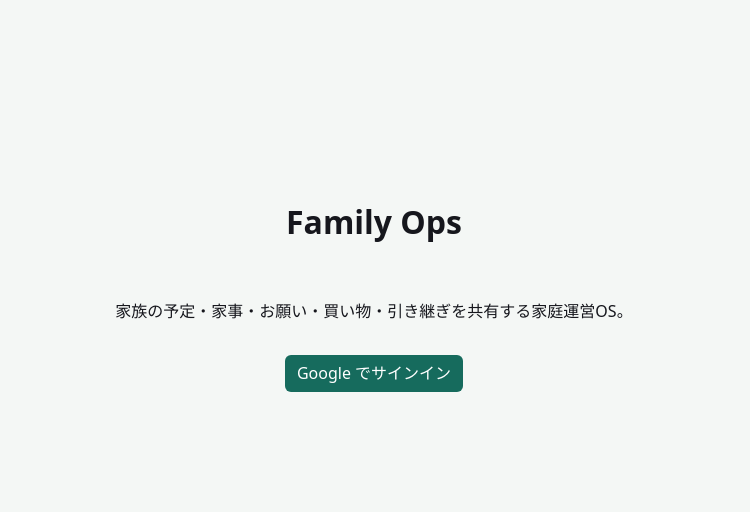
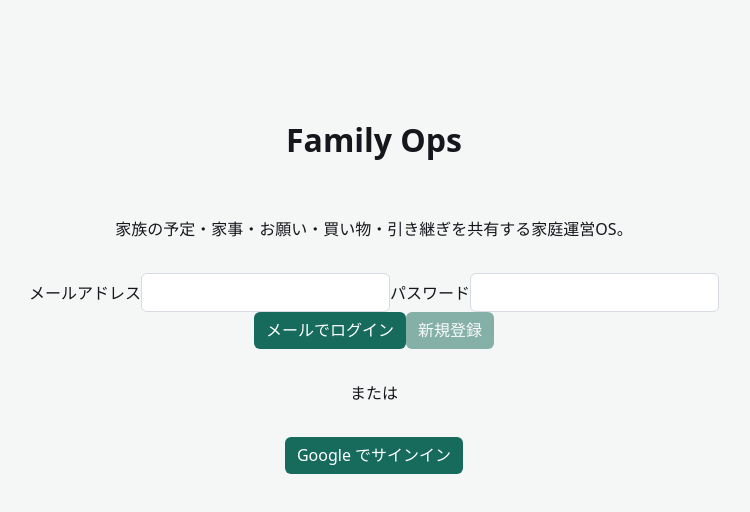
Before and after one commit to syoudai0514/family-ops, a React (Vite) app in the folder apps/web/: page / in a window 1280 px wide. Shown: the top 512 px of the page, without its empty margins (266-1016 px from the left). Built offline with nearby package versions, Linux system fonts and the light colour scheme; no server answers.

Commit message:
feat(auth): restore email and password sign-in

```diff
--- a/apps/web/src/features/auth/SignIn.tsx
+++ b/apps/web/src/features/auth/SignIn.tsx
@@ -1,18 +1,27 @@
-import { useState } from 'react';
+import { type FormEvent, useState } from 'react';
+import { supabase } from '../../lib/supabaseClient';
 import { getAppEnv } from '../../lib/env';
 import { rememberAuthReturnTo } from './authReturnTo';
 
 export function SignIn() {
+  const [email, setEmail] = useState('');
+  const [password, setPassword] = useState('');
   const [error, setError] = useState<string | null>(null);
-  const [submitting, setSubmitting] = useState(false);
+  const [notice, setNotice] = useState<string | null>(null);
+  const [submitting, setSubmitting] = useState<'google' | 'password' | 'signup' | null>(null);
 
-  async function handleSignIn() {
+  function rememberCurrentLocation() {
+    rememberAuthReturnTo(`${window.location.pathname}${window.location.search}${window.location.hash}`);
+  }
+
+  async function handleGoogleSignIn() {
     setError(null);
-    setSubmitting(true);
+    setNotice(null);
+    setSubmitting('google');
     try {
       // OAuth callbacks are always /auth/callback. Preserve a safe internal
       // deep link before leaving so first-time invitees return to /join.
-      rememberAuthReturnTo(`${window.location.pathname}${window.location.search}${window.location.hash}`);
+      rememberCurrentLocation();
       const { supabaseUrl } = getAppEnv();
       const authorizeUrl = new URL(`${supabaseUrl}/auth/v1/authorize`);
       authorizeUrl.searchParams.set('provider', 'google');
@@ -20,17 +29,109 @@ export function SignIn() {
       window.location.assign(authorizeUrl.toString());
     } catch (signInError) {
       setError(signInError instanceof Error ? signInError.message : 'サインインを開始できませんでした。');
-      setSubmitting(false);
+      setSubmitting(null);
     }
   }
+
+  async function handlePasswordSignIn(event: FormEvent<HTMLFormElement>) {
+    event.preventDefault();
+    setError(null);
+    setNotice(null);
+    setSubmitting('password');
+    rememberCurrentLocation();
+
+    const { error: signInError } = await supabase.auth.signInWithPassword({
+      email: email.trim(),
+      password,
+    });
+
+    if (signInError) {
+      setError(signInError.message);
+      setSubmitting(null);
+    }
+    // AuthContext receives the new session via onAuthStateChange on success.
+  }
+
+  async function handleSignUp() {
+    setError(null);
+    setNotice(null);
+    setSubmitting('signup');
+    rememberCurrentLocation();
+
+    const { data, error: signUpError } = await supabase.auth.signUp({
+      email: email.trim(),
+      password,
+      options: {
+        emailRedirectTo: `${window.location.origin}/auth/callback`,
+      },
+    });
+
+    if (signUpError) {
+      setError(signUpError.message);
+      setSubmitting(null);
+      return;
+    }
+
+    if (!data.session) {
+      setNotice('確認メールを送信しました。メール内のリンクを開くと登録が完了します。');
+      setSubmitting(null);
+      return;
+    }
+
+    setNotice('登録しました。');
+    // AuthContext receives the session and enters the authenticated app.
+  }
+
+  const busy = submitting !== null;
 
   return (
     <main className="app-shell centered">
       <h1>Family Ops</h1>
       <p>家族の予定・家事・お願い・買い物・引き継ぎを共有する家庭運営OS。</p>
-      <button type="button" onClick={handleSignIn} disabled={submitting}>
-        {submitting ? 'サインイン中…' : 'Google でサインイン'}
+
+      <form onSubmit={handlePasswordSignIn}>
+        <label>
+          メールアドレス
+          <input
+            type="email"
+            name="email"
+            autoComplete="email"
+            value={email}
+            onChange={(event) => setEmail(event.target.value)}
+            disabled={busy}
+            required
+          />
+        </label>
+        <label>
+          パスワード
+          <input
+            type="password"
+            name="password"
+            autoComplete="current-password"
+            value={password}
+            onChange={(event) => setPassword(event.target.value)}
+            disabled={busy}
+            minLength={6}
+            required
+          />
+        </label>
+        <div>
+          <button type="submit" disabled={busy}>
+            {submitting === 'password' ? 'ログイン中…' : 'メールでログイン'}
+          </button>
+          <button type="button" onClick={handleSignUp} disabled={busy || !email.trim() || password.length < 6}>
+            {submitting === 'signup' ? '登録中…' : '新規登録'}
+          </button>
+        </div>
+      </form>
+
+      <p aria-hidden="true">または</p>
+
+      <button type="button" onClick={handleGoogleSignIn} disabled={busy}>
+        {submitting === 'google' ? 'サインイン中…' : 'Google でサインイン'}
       </button>
+
+      {notice && <p role="status">{notice}</p>}
       {error && (
         <p role="alert" className="error-text">
           {error}
```
